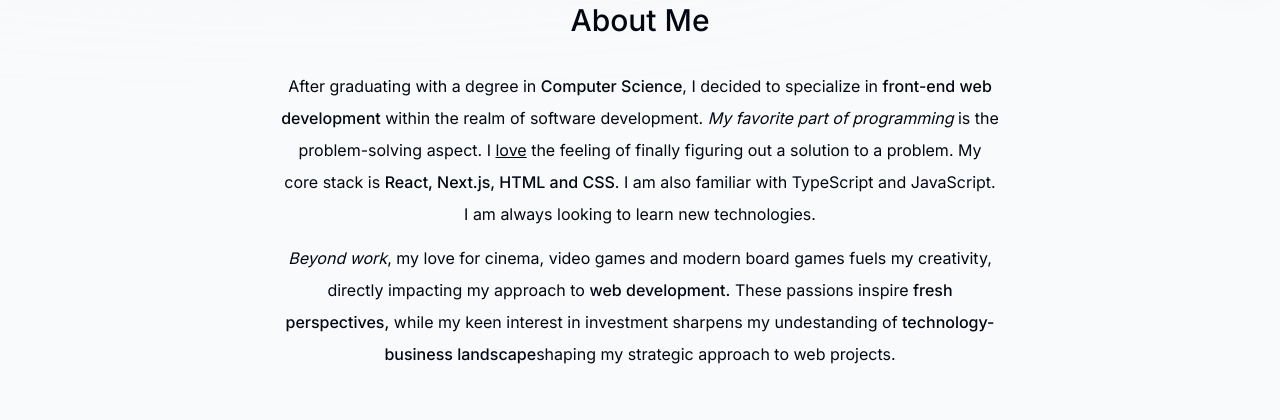
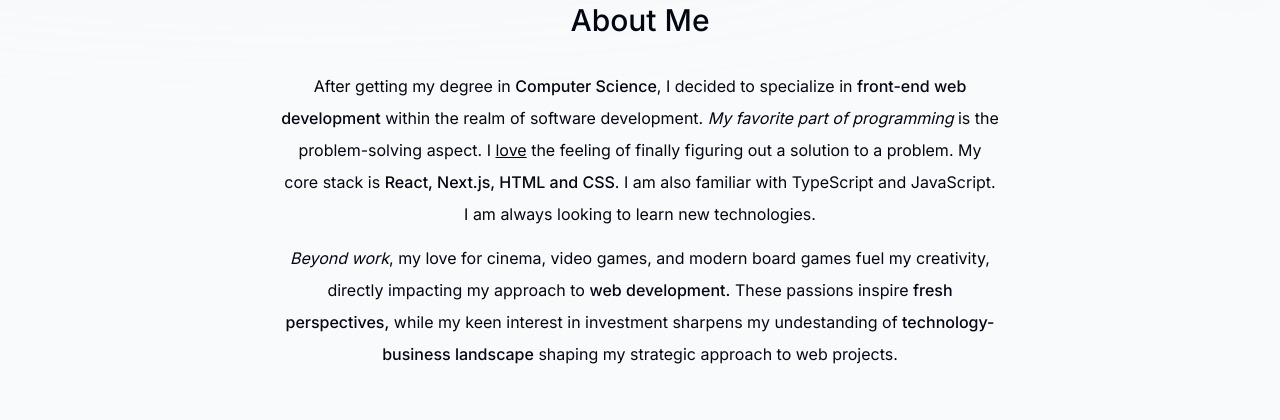
Before and after one commit to alejanfh/portfolio-website, a Next.js app: page / in a window 1280 px wide. Shown: the part 822-1242 px from the top of the page. Built offline with nearby package versions, Linux system fonts and the light colour scheme; no server answers.

Commit message:
Translation changes in About me

```diff
--- a/components/about.tsx
+++ b/components/about.tsx
@@ -17,7 +17,7 @@ export default function About() {
     >
       <SectionHeading>About me</SectionHeading>
       <p className='mb-3'>
-        After graduating with a degree in{' '}
+        After getting my degree in{' '}
         <span className='font-medium'>Computer Science</span>, I decided to
         specialize in{' '}
         <span className='font-medium'>front-end web development</span> within
@@ -32,12 +32,12 @@ export default function About() {
 
       <p>
         <span className='italic'>Beyond work</span>, my love for cinema, video
-        games and modern board games fuels my creativity, directly impacting my
+        games, and modern board games fuel my creativity, directly impacting my
         approach to <span className='font-medium'>web development.</span> These
         passions inspire{' '}
         <span className='font-medium'>fresh perspectives,</span> while my keen
         interest in investment sharpens my undestanding of{' '}
-        <span className='font-medium'>technology-business landscape</span>
+        <span className='font-medium'>technology-business landscape</span>{' '}
         shaping my strategic approach to web projects.
       </p>
     </motion.section>
```
